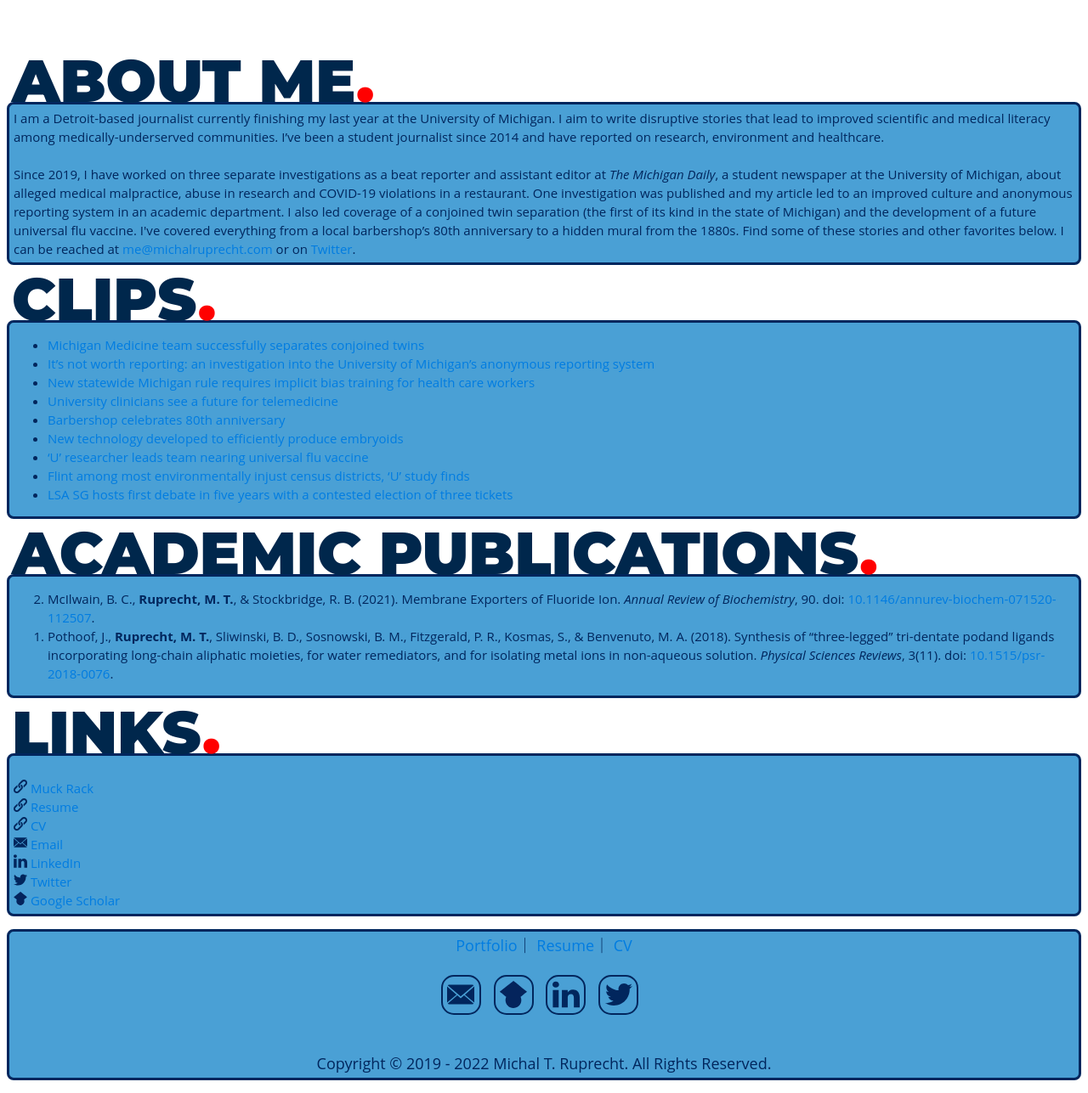
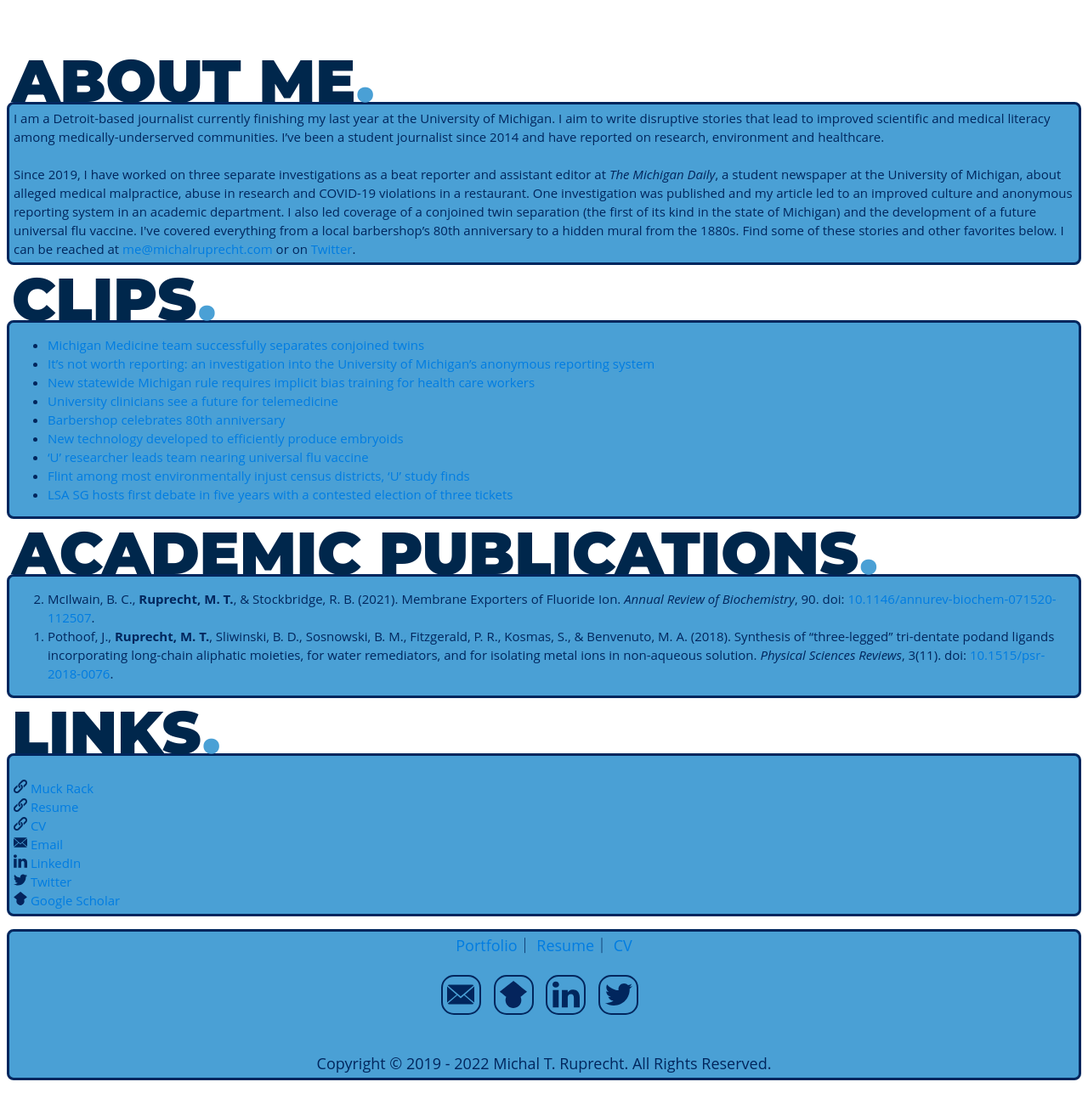
Before and after one commit to MichalRuprecht/michalruprecht.github.io, a Jekyll site: the page built from index.html, in a window 1280 px wide. Shown: the whole page at 85% size. Built offline with Jekyll 4.4.1, drawn with Linux system fonts in a browser that asks for light colours.

Commit message:
Update index.html

```diff
--- a/index.html
+++ b/index.html
@@ -9,7 +9,7 @@ title: Home - Michal Ruprecht
   </head>
   <body>
         <div class="title">
-          <br />ABOUT ME<font color="#FF0000">.</font>
+          <br />ABOUT ME<font color="#4AA0D5">.</font>
         </div>
         <div class="college">
           <h3>I am a Detroit-based journalist currently finishing my last year at the University of Michigan. I aim to write disruptive stories that lead to improved scientific and medical literacy among medically-underserved communities. I’ve been a student journalist since 2014 and have reported on research, environment and healthcare.
@@ -17,7 +17,7 @@ title: Home - Michal Ruprecht
         </div>
 
         <div class="title">
-          CLIPS<font color="#FF0000">.</font>
+          CLIPS<font color="#4AA0D5">.</font>
         </div>
         <div class="college">
           <h3><ul>
@@ -34,7 +34,7 @@ title: Home - Michal Ruprecht
         </div>
 
         <div class="title">
-          ACADEMIC PUBLICATIONS<font color="#FF0000">.</font>
+          ACADEMIC PUBLICATIONS<font color="#4AA0D5">.</font>
         </div>
         <div class="college">
           <h3>
@@ -47,7 +47,7 @@ title: Home - Michal Ruprecht
 
 
           <div class="title">
-            LINKS<font color="#FF0000">.</font>
+            LINKS<font color="#4AA0D5">.</font>
           </div>
         <div class="college">
           <h3>
```
